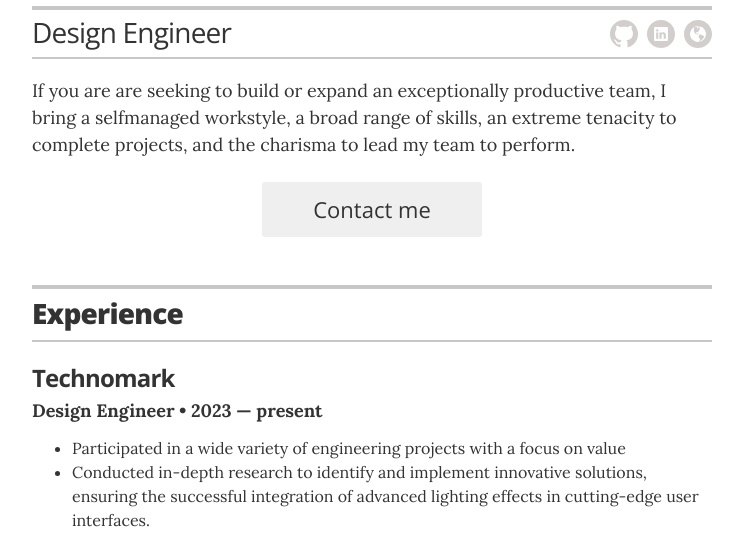
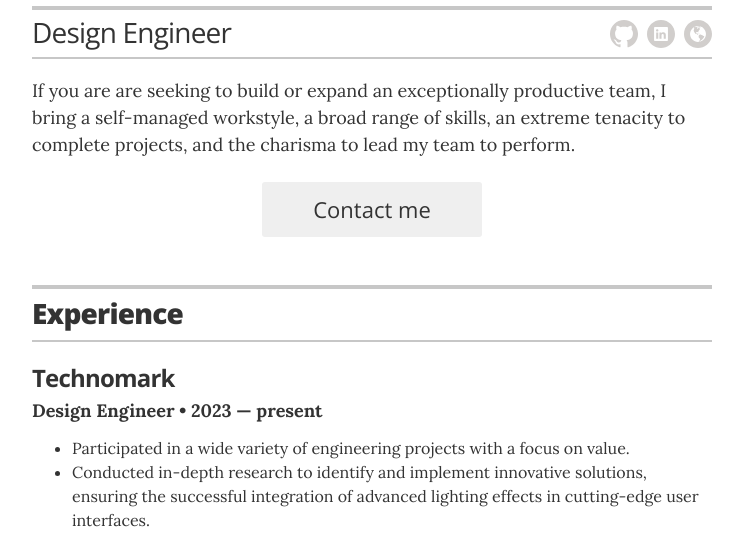
Before and after one commit to christian-kramer/christian-kramer.github.io, a Jekyll site: the page built from index.html, in a window 1280 px wide and 900 px high. Shown: the part 209-745 px from the top of the window, without its empty margins (268-1011 px from the left). Built offline with Jekyll 4.4.1, drawn with Linux system fonts in a browser that asks for light colours.

Commit message:
adjusted punctuation

```diff
--- a/_config.yml
+++ b/_config.yml
@@ -17,7 +17,7 @@ resume_contact_telephone:       "612-244-1903"
 resume_contact_address:         "4280 Windwood Way, Minnetonka"
 resume_header_contact_info: "4280 Windwood Way, Minnetonka | christian.kramer@mail.com"
 resume_header_intro: "<p>If you are are seeking
-to build or expand an exceptionally productive team, I bring a self­managed workstyle, a broad range
+to build or expand an exceptionally productive team, I bring a self-­managed workstyle, a broad range
 of skills, an extreme tenacity to complete projects, and the charisma to lead my team to perform.</p>"
 
 # use "yes" to display the email contact button,
--- a/_data/experience.yml
+++ b/_data/experience.yml
@@ -3,7 +3,7 @@
 - company: Technomark
   position: Design Engineer
   duration: 2023 &mdash; present
-  summary: <ul><li>Participated in a wide variety of engineering projects with a focus on value</li><li>Conducted in-depth research to identify and implement innovative solutions, ensuring the successful integration of advanced lighting effects in cutting-edge user interfaces.</li><li>Developed and iterated prototypes and models, translating conceptual ideas into tangible technical solutions, leading to streamlined product development cycles.</li><li>Created and optimized test firmware to drive complex animations and lighting effects, enhancing the functionality and aesthetics of user interfaces.</li><li>Diagnosed and resolved design challenges by refining firmware and hardware interactions, ensuring robust and reliable product performance.</li></ul>
+  summary: <ul><li>Participated in a wide variety of engineering projects with a focus on value.</li><li>Conducted in-depth research to identify and implement innovative solutions, ensuring the successful integration of advanced lighting effects in cutting-edge user interfaces.</li><li>Developed and iterated prototypes and models, translating conceptual ideas into tangible technical solutions, leading to streamlined product development cycles.</li><li>Created and optimized test firmware to drive complex animations and lighting effects, enhancing the functionality and aesthetics of user interfaces.</li><li>Diagnosed and resolved design challenges by refining firmware and hardware interactions, ensuring robust and reliable product performance.</li></ul>
 
 #Technomark - Production Operator
 - company: Technomark
```
